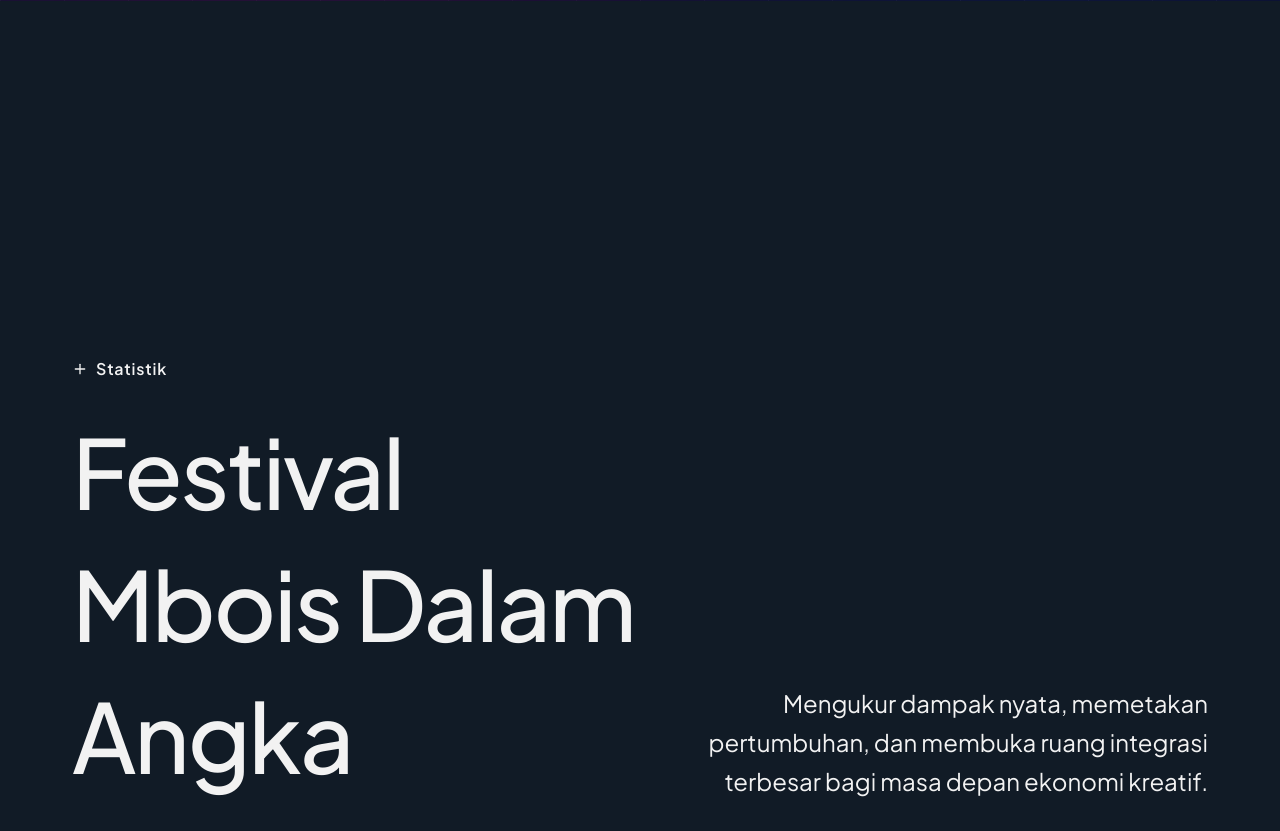
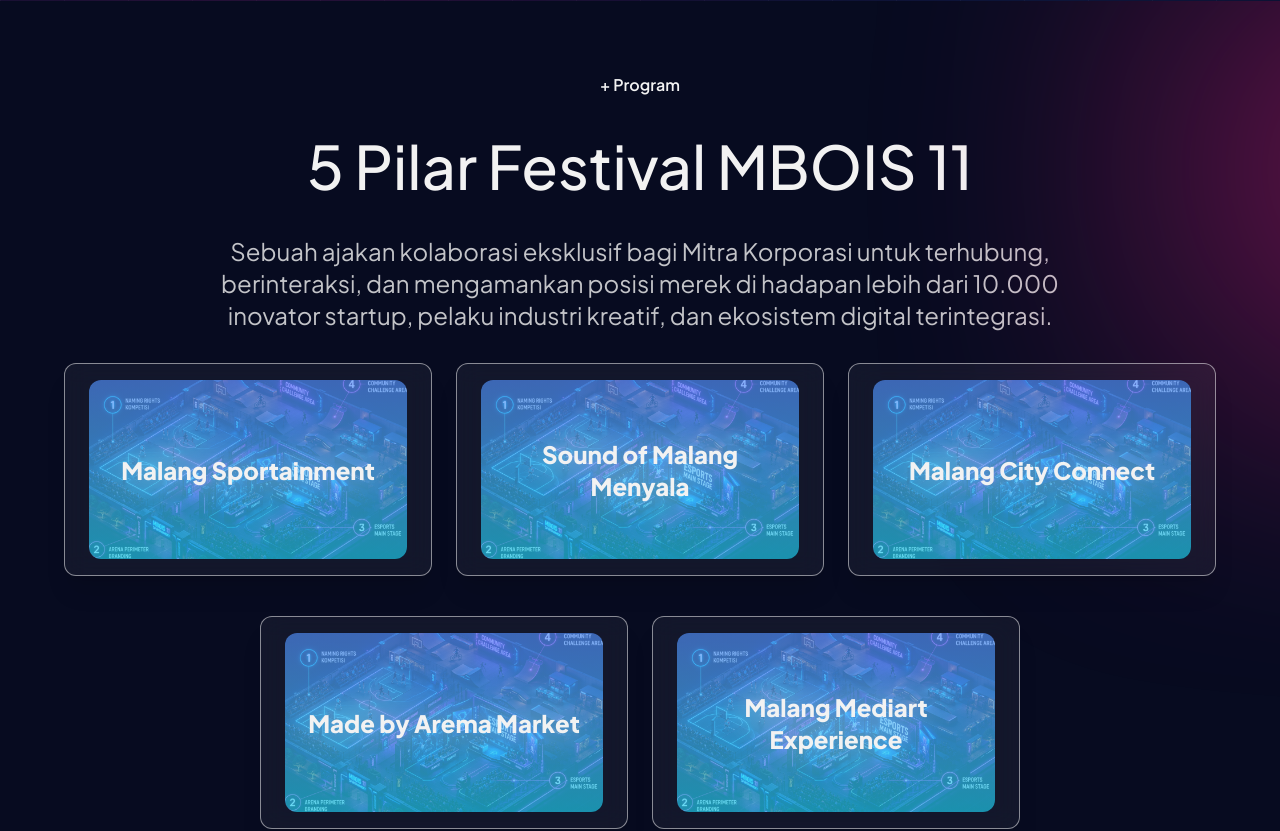
Before and after one commit to Glenn-Rhee/festival-mbois, a Next.js app: page / in a window 1280 px wide. Shown: the part 3440-4271 px from the top of the page. Built offline with nearby package versions, Linux system fonts and the light colour scheme.

Commit message:
feat: added pillar section

```diff
--- a/src/app/page.tsx
+++ b/src/app/page.tsx
@@ -9,6 +9,7 @@
 import ProgramSection from "@/components/sections/program";
 import AgendaSection from "@/components/sections/agenda";
 import FaqSection from "@/components/sections/faq";
+import PillarSection from "@/components/sections/pillar-section";
 
 export default function Home() {
   return (
@@ -31,6 +32,7 @@
         <AboutSection />
       </div>
       <EvolutionSection />
+      <PillarSection />
       <StatistikSection />
       <FestivalVideoSection />
       {/* Unified background wrapper for Program → FAQ */}
--- /dev/null
+++ b/src/components/sections/pillar-section.tsx
@@ -0,0 +1,120 @@
+"use client";
+import Image from "next/image";
+import { useState } from "react";
+import Dialog from "../ui/Dialog";
+
+const dataPillar = [
+  {
+    title: "Malang Sportainment",
+    description:
+      "Perayaan energi kreatif terbesar yang secara spektakuler menyatukan dunia olahraga, kompetisi esports, dan aksi seni urban dalam satu panggung. Acara ini dirancang sebagai wadah interaksi lintas komunitas yang memadukan keseruan laga kompetitif dengan hiburan modern seperti live music, drone show, hingga festival kuliner.",
+    imgUrl: "/program_sportainment_v2.webp",
+  },
+  {
+    title: "Sound of Malang Menyala",
+    description:
+      "Perayaan energi baru Kota Malang di mana musik, budaya, kreativitas, dan teknologi bertemu dalam satu kesatuan. Pengunjung akan disuguhkan pengalaman multisensori, mulai dari panggung musik dan seni media interaktif, hingga pertunjukan budaya dan pasar ekonomi kreatif yang semarak, semuanya dirancang untuk menyatukan ribuan orang dalam satu gerakan kreatif yang menginspirasi.",
+    imgUrl: "/program_sportainment_v2.webp",
+  },
+  {
+    title: "Malang City Connect",
+    description:
+      "Konferensi dan forum bisnis strategis yang menjadi titik temu bagi para pemimpin kota, pelaku industri, investor, akademisi, dan komunitas kreatif untuk mendorong ekosistem inklusif dan berkelanjutan. Acara ini mengintegrasikan berbagai program utama seperti Creative City Summit, Business Matching, hingga MBOIS Al & Creative Pitch guna mengubah ide inovatif menjadi investasi dan dampak nyata bagi masa depan industri kreatif Indonesia.",
+    imgUrl: "/program_sportainment_v2.webp",
+  },
+  {
+    title: "Made by Arema Market",
+    description:
+      "Etalase kreatif yang mempertemukan brand lokal, kreator, dan startup teknologi guna merayakan inovasi masa depan yang berakar kuat pada identitas lokal Malan melalui zona fesyen, kriya, kuliner, hingga creative hub. Dirancang sebagai panggung kolaborasi tanpa batas untuk mendukung karya terbaik Arek Malang agar siap bersinar dan berdampak di kancah yang lebih luas.",
+    imgUrl: "/program_sportainment_v2.webp",
+  },
+  {
+    title: "Malang Mediart Experience",
+    description:
+      "Menghadirkan masa depan kreativitas melalui perpaduan spektakuler antara seni, teknologi, dan inovasi. Pengunjung akan disuguhkan pengalaman imersif yang memukau, mulai dari projection mapping dan instalasi interaktif hingga eksplorasi seni berbasis Al dan robotika. Acara ini merupakan wadah kolaborasi visioner yang dirancang untuk menyalakan energi kreatif baru dan membawa ekosistem digital Malang ke level global.",
+    imgUrl: "/program_sportainment_v2.webp",
+  },
+];
+
+export default function PillarSection() {
+  const [selectedPillar, setSelectedPillar] = useState<
+    (typeof dataPillar)[number] | null
+  >(null);
+
+  return (
+    <section
+      id="pillar"
+      className="relative w-full overflow-hidden py-14 md:py-18"
+    >
+      <div className="absolute top-2 -right-70 size-80 rounded-full bg-[#f61d89] blur-[150px]" />
+      <div className="flex flex-col items-center gap-y-6 text-[#F2F2F2]">
+        <span className="block text-center font-semibold">+ Program</span>
+        <h2 className="text-6xl leading-[90.19px] font-medium">
+          5 Pilar Festival MBOIS 11
+        </h2>
+        <p className="w-4xl text-center text-2xl text-[#F2F2F2]/80">
+          Sebuah ajakan kolaborasi eksklusif bagi Mitra Korporasi untuk
+          terhubung, berinteraksi, dan mengamankan posisi merek di hadapan lebih
+          dari 10.000 inovator startup, pelaku industri kreatif, dan ekosistem
+          digital terintegrasi.
+        </p>
+      </div>
+
+      <div className="mt-8 flex w-full flex-wrap justify-center gap-x-6 gap-y-10">
+        {dataPillar.map((dp) => (
+          <div
+            role="button"
+            key={dp.title}
+            onClick={() => setSelectedPillar(dp)}
+            className="relative w-full max-w-sm cursor-pointer overflow-hidden rounded-xl border border-white/50 bg-white/5 px-6 py-4 shadow-xl backdrop-blur-md sm:w-[calc(50%-1rem)] lg:w-[calc(30%-1rem)]"
+          >
+            <div className="relative aspect-video w-full">
+              <Image
+                src={dp.imgUrl}
+                alt={dp.title + " image"}
+                fill
+                className="rounded-xl object-cover"
+              />
+              <div className="absolute inset-0 rounded-xl bg-linear-to-b from-[#5693FD]/70 to-[#25CFEF]/70" />
+              <div className="absolute inset-0 flex items-center justify-center px-5 py-4 text-center">
+                <span className="text-2xl font-extrabold text-[#F2F2F2] drop-shadow-[0_0_16px_rgba(255,255,255,0.6)]">
+                  {dp.title}
+                </span>
+              </div>
+            </div>
+          </div>
+        ))}
+      </div>
+
+      <Dialog isOpen={!!selectedPillar} onClose={() => setSelectedPillar(null)}>
+        {selectedPillar && (
+          <div className="relative grid min-h-80 w-full max-w-2xl grid-cols-2 gap-x-8 rounded-xl border border-white bg-[#8d00478c] p-6 opacity-90">
+            {" "}
+            <div className="relative h-full w-full overflow-hidden rounded-xl">
+              <Image
+                src={"/program_sound_of_malang_menyala_v2.webp"}
+                alt={selectedPillar.title + " image"}
+                fill
+                className="object-cover"
+              />
+            </div>
+            <div className="flex w-full flex-col gap-y-4">
+              <div className="flex size-8 items-center justify-center rounded-full border border-white text-lg font-semibold">
+                {dataPillar.indexOf(selectedPillar) + 1}
+              </div>
+              <h6 className="w-full text-2xl font-semibold">
+                {selectedPillar.title}
+              </h6>
+              <p className="text-sm text-[#F2F2F2]/80">
+                {selectedPillar.description}
+              </p>
+              <button className="mt-auto w-full rounded-lg border border-[#F61D89] py-2.5 text-xs font-medium transition hover:border-white hover:bg-white hover:text-black">
+                Lihat Detail
+              </button>
+            </div>
+          </div>
+        )}
+      </Dialog>
+    </section>
+  );
+}
--- /dev/null
+++ b/src/components/ui/Dialog.tsx
@@ -0,0 +1,34 @@
+"use client";
+
+import { useEffect } from "react";
+
+export default function Dialog({
+  isOpen,
+  onClose,
+  children,
+}: {
+  isOpen: boolean;
+  onClose: () => void;
+  children: React.ReactNode;
+}) {
+  useEffect(() => {
+    if (!isOpen) return;
+
+    document.body.style.overflow = "hidden";
+
+    return () => {
+      document.body.style.overflow = "unset";
+    };
+  }, [isOpen]);
+
+  if (!isOpen) return null;
+
+  return (
+    <div
+      className="fixed inset-0 z-50 flex items-center justify-center bg-black/70 px-4"
+      onClick={onClose}
+    >
+      {children}
+    </div>
+  );
+}
```
